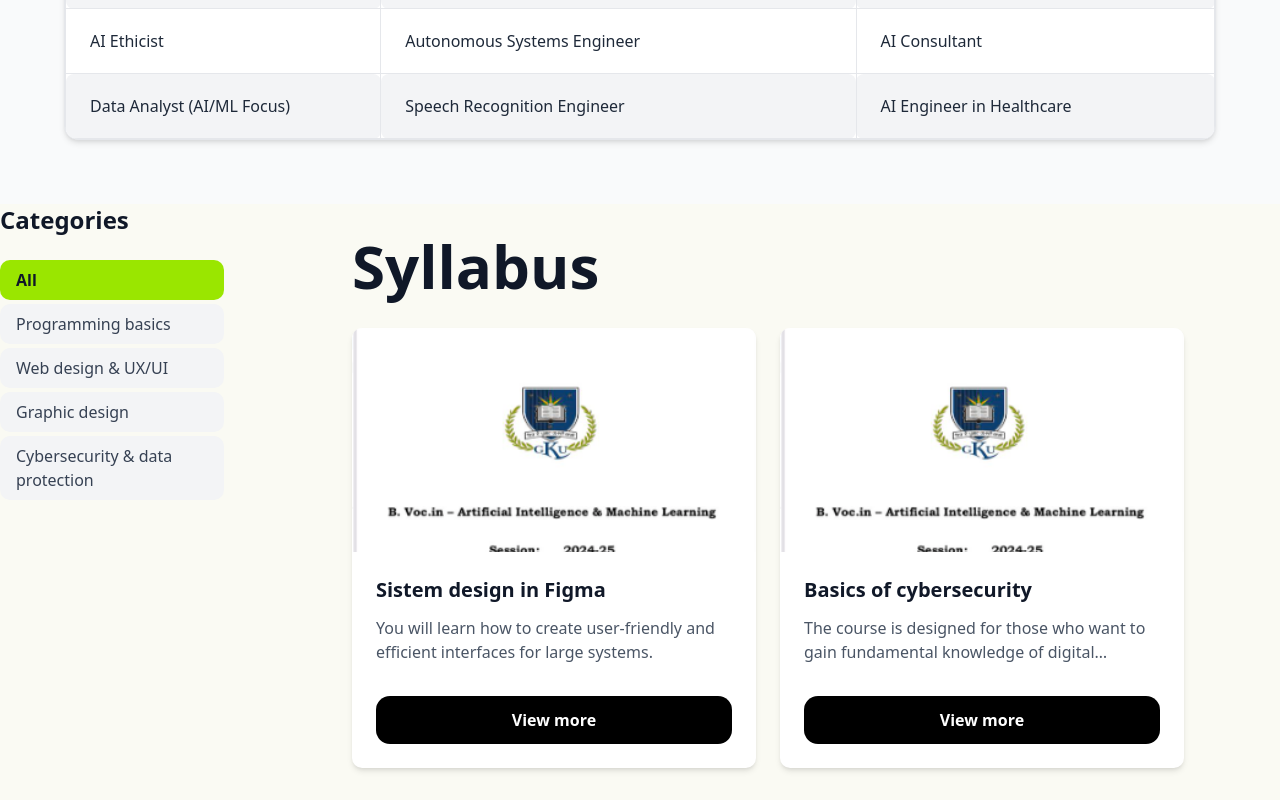
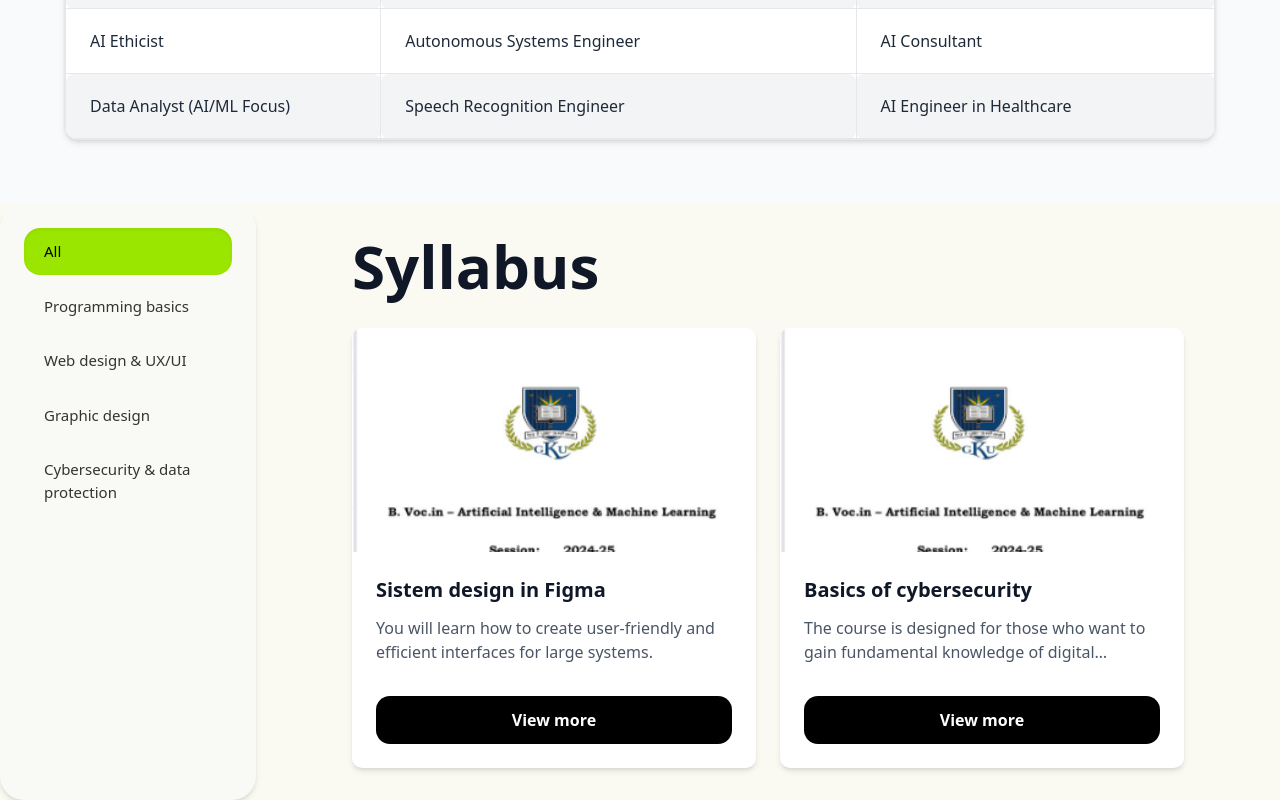
Before and after one commit to Code4Bharat1/BVOC_AIML, a Next.js app: page / in a window 1280 px wide. Shown: the part 2044-2844 px from the top of the page. Built offline with nearby package versions, Linux system fonts and the light colour scheme.

Commit message:
changes in the syllabussidebar and creation on the footer

```diff
--- a/src/components/Syllabuscards/SyllabusSidebar.jsx
+++ b/src/components/Syllabuscards/SyllabusSidebar.jsx
@@ -1,19 +1,17 @@
 const SyllabusSidebar = ({ categories, setActiveCategory, activeCategory }) => {
   return (
-    <div className="hidden md:block w-64 pr-8">
-      <h2 className="text-2xl font-bold text-gray-900 mb-6">Categories</h2>
-      <nav className="space-y-1">
+    <div className="hidden md:flex flex-col w-64 bg-[#f9f9f6] p-6 rounded-3xl shadow-md">
+      <nav className="flex flex-col space-y-2">
         {categories.map((category) => (
           <button
             key={category}
-            onClick={() => {
-              setActiveCategory(category);
-            }}
-            className={`w-full text-left px-4 py-2 rounded-lg text-base font-medium ${
-              activeCategory === category
-                ? "bg-lime-400 text-gray-900 font-semibold"
-                : "bg-gray-100 text-gray-700 hover:bg-gray-200"
-            }`}
+            onClick={() => setActiveCategory(category)}
+            className={`w-full text-left px-5 py-3 rounded-2xl text-[15px] font-medium transition-all duration-300 ease-in-out
+              ${
+                activeCategory === category
+                  ? "bg-lime-400 text-black shadow-inner"  // Active button color: lime text, light background
+                  : "text-[#333] hover:bg-[#eeeeea] hover:text-lime-400 hover:shadow-sm"  // Default text black, hover changes to lime text
+              }`}
           >
             {category}
           </button>
@@ -23,4 +21,7 @@ const SyllabusSidebar = ({ categories, setActiveCategory, activeCategory }) => {
   );
 };
 
+
+
+
 export default SyllabusSidebar;
```
Also changed, not shown: src/components/Footer.jsx (added).
